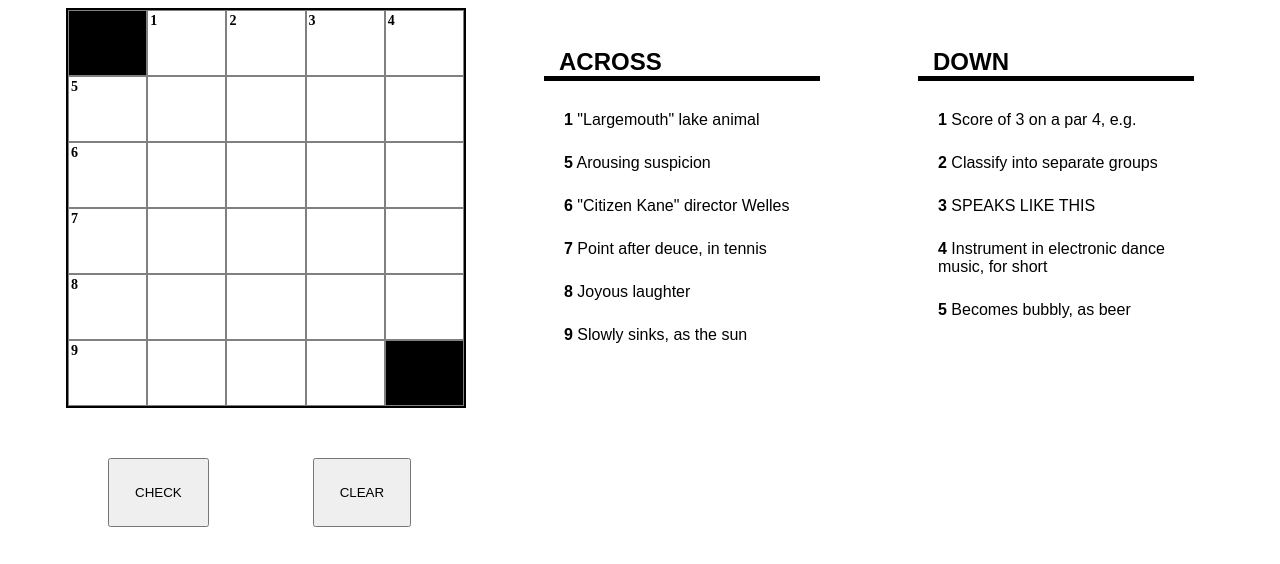
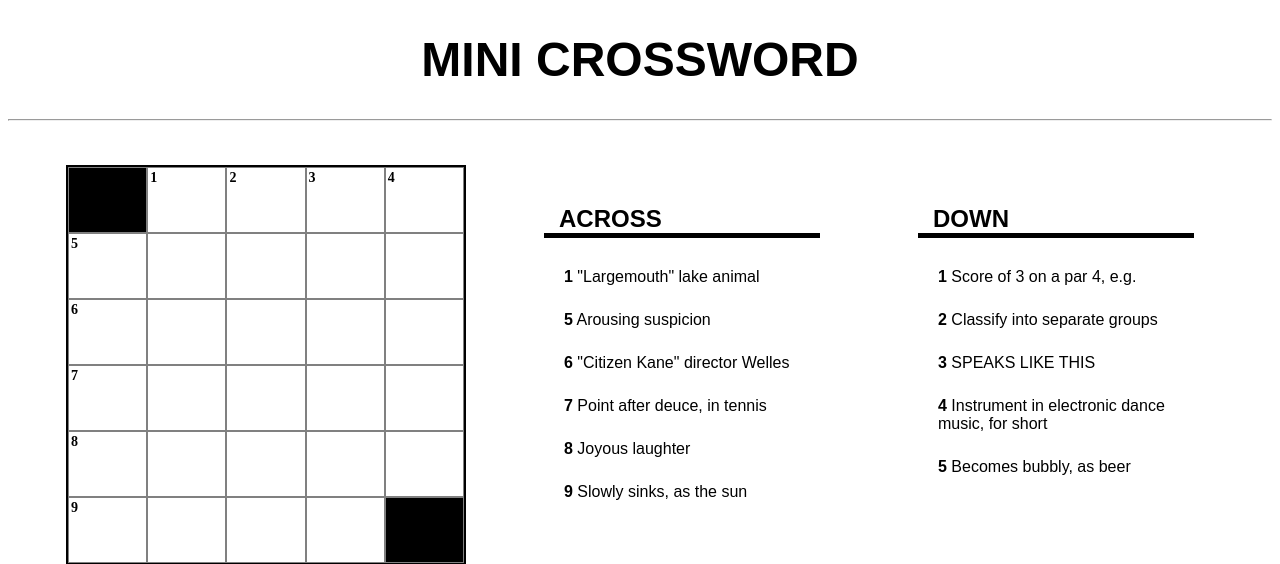
Before and after one commit to MSNithilan/Projects, a PHP site: page /crossword/crossword.html in a window 1280 px wide. Shown: the top 564 px of the page. Run offline with PHP 8.4, Linux system fonts and the light colour scheme; lists and menus that the app fills with data are empty.

Commit message:
Add files via upload

```diff
--- a/crossword/crossword.css
+++ b/crossword/crossword.css
@@ -1,3 +1,8 @@
+header{
+    text-align: center;
+    font-family: sans-serif;
+    font-size: x-large;
+}
 table{
     border: 2px solid black;
     width: 50vh;
--- a/crossword/crossword.html
+++ b/crossword/crossword.html
@@ -7,6 +7,8 @@
     <link rel="stylesheet" href="crossword.css">
 </head>
 <body>
+    <header><h1>MINI CROSSWORD</h1></header>
+    <hr><br><br>
     <section>
         <table id="table" cellspacing="0"></table>
         <div class="across">
```
